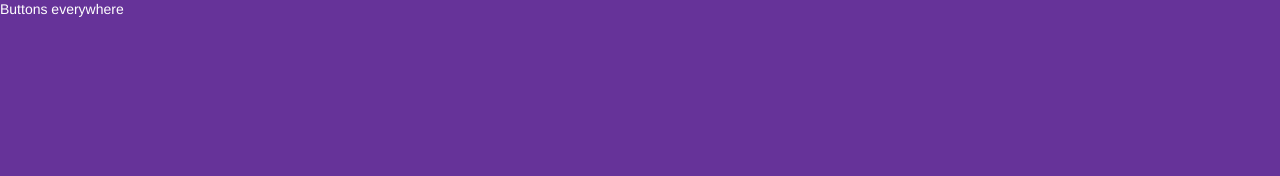
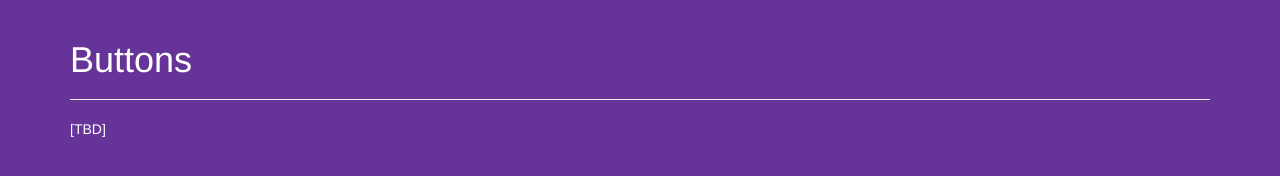
Before and after one commit to peterblazejewicz/photoshop-buttons, a website: page index.html in a window 1280 px wide. Drawn offline with Linux system fonts and the light colour scheme.

Commit message:
Update markup as we are using BS grid

```diff
--- a/index.html
+++ b/index.html
@@ -14,6 +14,18 @@
         <![endif]-->
 
         <!-- Add your site or application content here -->
-        <p>Buttons everywhere</p>
+        <div class="container">
+          <div class="row">
+            <div class="col-lg-12">
+              <div class="page-header">
+                <h1>Buttons</h1>
+              </div>
+            </div>
+            <div class="col-lg-12">
+              [TBD]
+            </div>
+          </div>
+        </div>
+
     </body>
 </html>
```
